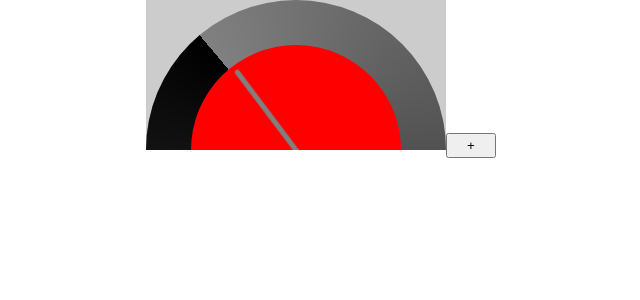
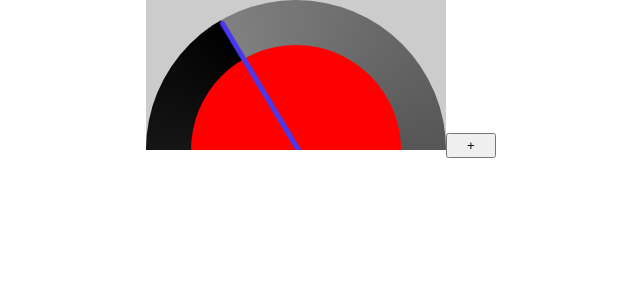
Before and after one commit to gitradik/tasks-indicator, a React (Create React App) app: page / in a window 1280 px wide. Shown: the top 300 px of the page, without its empty margins (319-959 px from the left). Built offline with nearby package versions, Linux system fonts and the light colour scheme.

Commit message:
@keyframes box

```diff
--- a/src/components/indicator/indicator.css
+++ b/src/components/indicator/indicator.css
@@ -16,20 +16,19 @@
 
 .indicator .indicator-body .indicator-arrow-body {
     position: absolute;
-    top: 50%;
+    top: 0;
     left: 50%;
-    transform: translate(-50%, -50%);
     z-index: 2;
     animation: box 1s ease-in-out infinite;
 }
 
 .indicator .indicator-body .indicator-arrow-body .indicator-arrow {
-    height: 200px;
+    height: 300px;
     width: 5px;
     border-top-left-radius: 3px;
     border-top-right-radius: 3px;
-    background-color: gray;
-    transform: rotate(-40deg);
+    background-color: #4839ef;
+    transform: rotate(-30deg);
 }
 
 .indicator .indicator-body .indicator-line {
@@ -40,7 +39,7 @@
     height: 100%;
     border-top-left-radius: 50%;
     border-top-right-radius: 50%;
-    background: conic-gradient(from -40deg, transparent, #000);
+    background: conic-gradient(from -30deg, transparent, #000);
 }
 
 .indicator .indicator-body .indicator-line:before {
@@ -54,31 +53,34 @@
 
 @keyframes box {
     0% {
-        transform: translate(-50%, -50%) rotate(3deg);
+        transform:  rotate(-1deg);
     }
 
     25% {
-        transform: translate(-50%, -50%) rotate(1deg);
+        transform:  rotate(0deg);
 
     }
 
     50% {
-        transform: translate(-50%, -50%) rotate(3deg);
+        transform:  rotate(-1deg);
 
     }
 
     75% {
-        transform: translate(-50%, -50%) rotate(1deg);
+        transform:  rotate(0deg);
+
+    }
+
+    85% {
+        transform:  rotate(-1deg);
 
     }
 
     95% {
-        transform: translate(-50%, -50%) rotate(3deg);
+        transform:  rotate(0deg);
 
     }
-
     0% {
-        transform: translate(-50%, -50%) rotate(3deg);
-
+        transform: rotate(-1deg);
     }
 }
```
